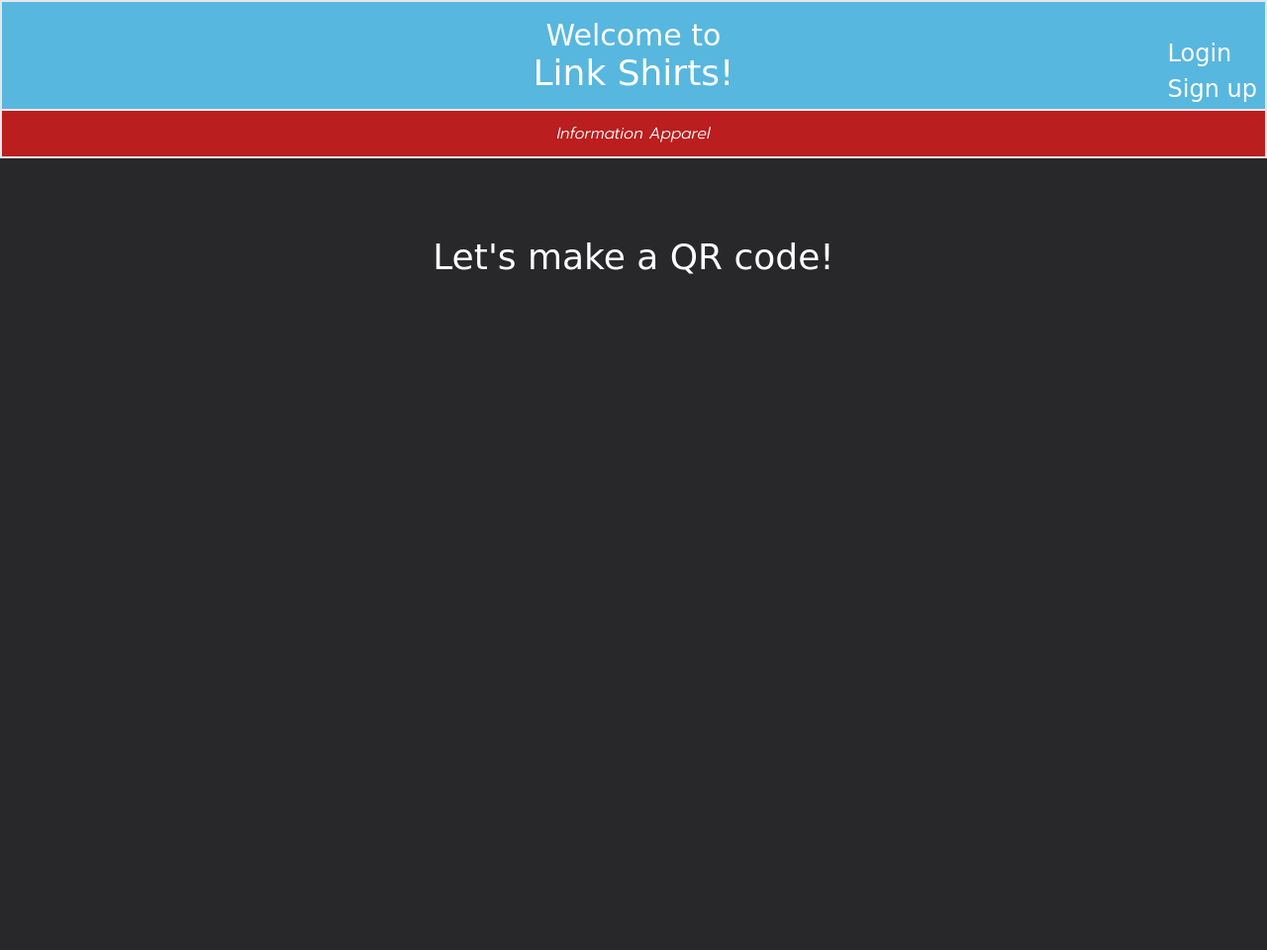
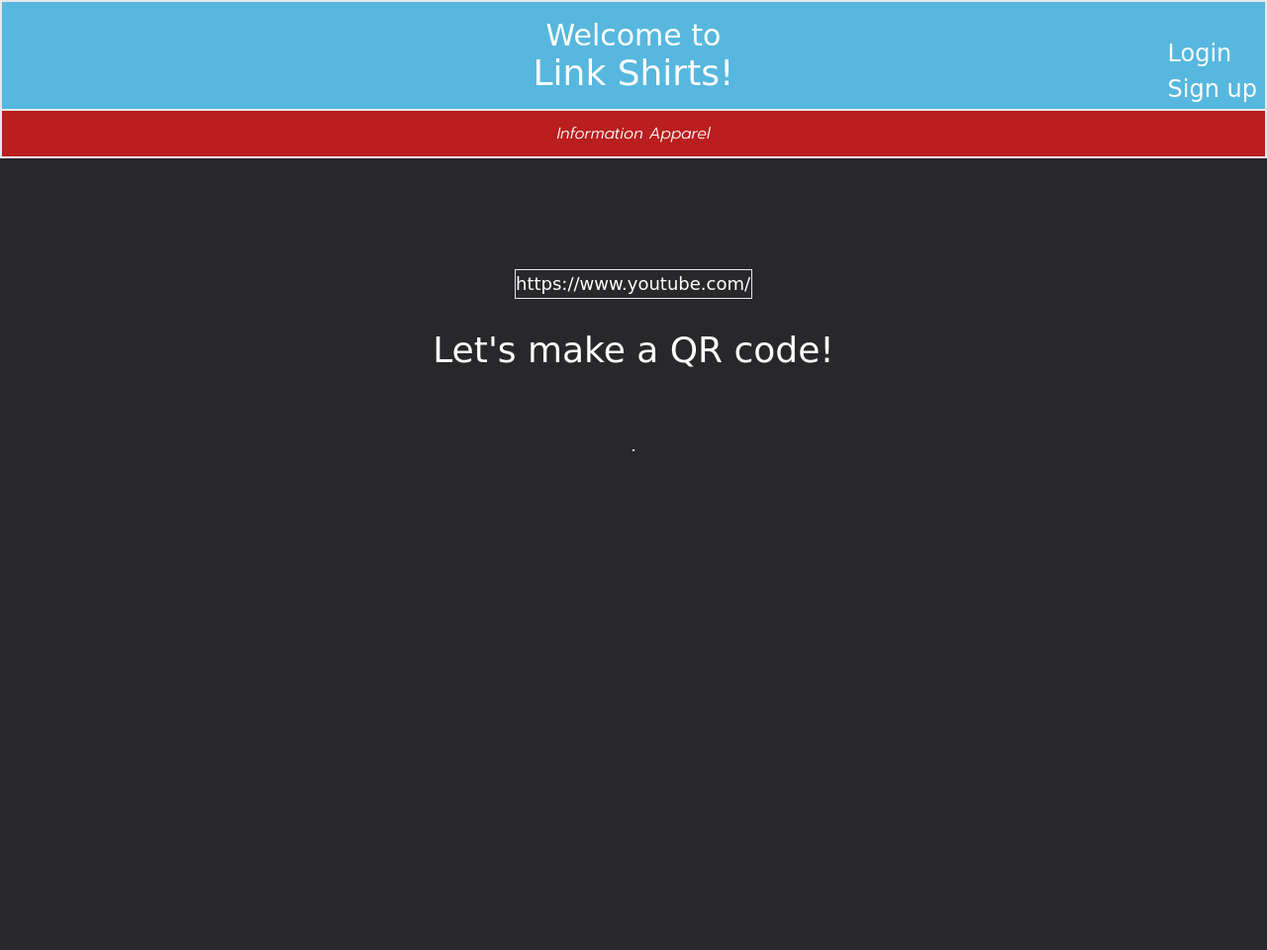
Before and after one commit to Kevin-Schnaubelt-Jr/Linked-Merch, a Django app: page / in a window 1280 px wide. Shown: the whole page at 99% size. Run offline with Django 4.2, Linux system fonts and the light colour scheme; data that the repository does not hold is empty; some libraries are stand-ins or nearby versions; some web fonts are replaced.

Commit message:
progress capture phase 2

```diff
--- a/linked_project/static/home.js
+++ b/linked_project/static/home.js
@@ -4,6 +4,7 @@
         return{
             currentUser: {},
             csrfToken: '',
+            websiteInput: 'https://www.youtube.com/',
 
         }
     },
@@ -12,7 +13,6 @@
             console.log('test')
         },
         loadCurrentUser(){
-            console.log('lets gooo')
             axios({
                 method: 'get',
                 url: '/users/currentuser/'
@@ -25,6 +25,20 @@
                 console.log(error.response)
             })
         },
+        generateQRCode(){
+            let address = this.websiteInput
+            let qrcodeContainer = document.querySelector('#qr-print-div')
+            qrcodeContainer.innerHTML = ''
+            new QRCode(qrcodeContainer, {
+                text: address,
+                width: 300,
+                height: 300,
+                colorDark: "#000000",
+                colorLight: "#ffffff",
+                correctLevel: QRCode.CorrectLevel.H
+            })
+
+        }
     },
     created: function() {
 
--- a/linked_project/templates/base.html
+++ b/linked_project/templates/base.html
@@ -13,6 +13,7 @@
     <script src="https://unpkg.com/vue@3/dist/vue.global.js"></script>
     <script src="https://cdn.tailwindcss.com"></script>
     <script src="https://kit.fontawesome.com/dd6b6dce0f.js" crossorigin="anonymous"></script>
+    <script src="https://cdn.rawgit.com/davidshimjs/qrcodejs/gh-pages/qrcode.min.js"></script>
     <title>Linked Shirts</title>
 </head>
 <body>
--- a/linked_project/templates/home.html
+++ b/linked_project/templates/home.html
@@ -4,10 +4,18 @@
 {% block content %}
 <div id="home" class="bg-[#28282B] text-white min-h-screen">
 
-    <div class="flex justify-center text-4xl p-[5rem]">
+    <div class="flex flex-col items-center text-4xl p-[5rem] ">
+        <div class="flex flex-col text-lg">
+            <input v-model="websiteInput" type="text" class="m-[2rem] w-[15rem] bg-inherit border">
+            <!-- <input type="text" class="m-[2rem] w-[15rem] bg-inherit border"> -->
 
-        <button @click="test">Let's make a QR code!</button>
+        </div>
 
+        <button @click="generateQRCode">Let's make a QR code!</button>
+
+    </div>
+    <div class="flex justify-center">
+        <div id="qr-print-div" class="flex justify-center border w-fit"></div>
     </div>
 
 </div>
```
